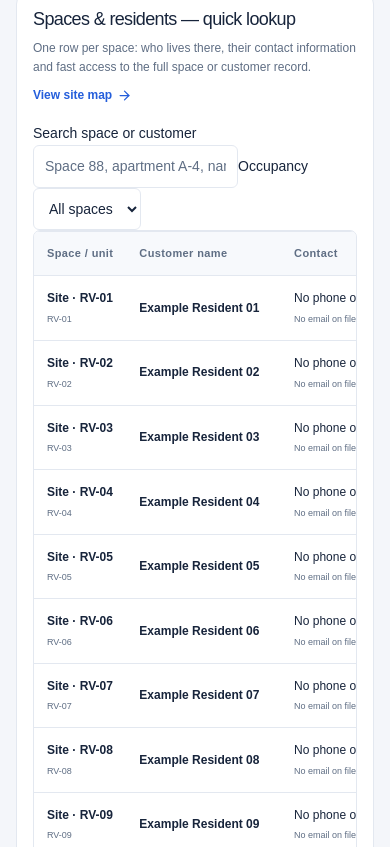
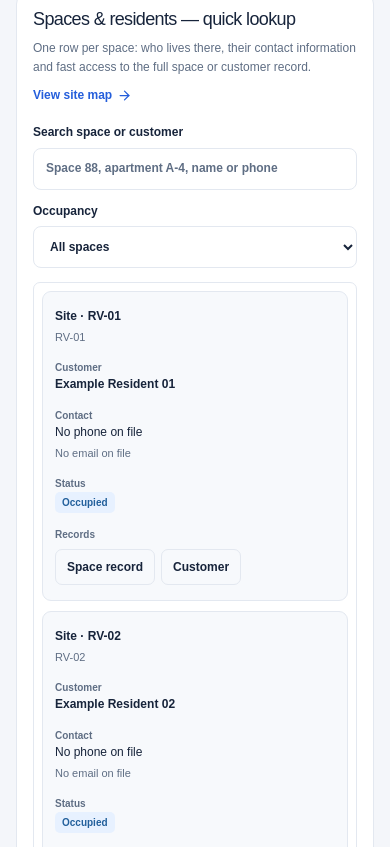
Before and after one commit to larrinamsalva/ForgeOS-Property-Manager, a Next.js app: page /demo in a window 390 px wide. Shown: the part 1017-1864 px from the top of the page. Built offline with nearby package versions, Linux system fonts and the light colour scheme.

Commit message:
Style overview resident rows with compact mobile/tablet cards and desktop table

```diff
--- a/src/app/demo/demo.css
+++ b/src/app/demo/demo.css
@@ -121,3 +121,34 @@
 :root[data-theme='dark'] .demo-tile.available,:root[data-theme='dark'] .demo-map-space.available{background:#184937;border-color:#377b59;color:#dbffec}
 :root[data-theme='dark'] .demo-tile.reserved,:root[data-theme='dark'] .demo-map-space.reserved{background:#503b1e;border-color:#a27d41;color:#ffe4ae}
 :root[data-theme='dark'] .demo-status.occupied{background:#20496c;color:#d5edff}
+
+/* Overview: space-first quick lookup, without changing occupancy on click. */
+.demo-overview-directory .demo-section-head{align-items:center;flex-wrap:wrap}
+.demo-overview-filters{display:grid;grid-template-columns:minmax(0,2fr) minmax(145px,1fr);gap:12px;margin-bottom:14px}
+.demo-overview-filters label{font-weight:750;font-size:12px;color:var(--text);display:grid;gap:6px;min-width:0}
+.demo-overview-filters input,.demo-overview-filters select{background:var(--input);border:1px solid var(--line);border-radius:8px;padding:10px 12px;width:100%;min-width:0;min-height:42px;color:var(--text)}
+.demo-overview-table{min-width:690px}
+.demo-overview-table td{vertical-align:middle;overflow-wrap:anywhere}
+.demo-overview-table td>strong{font-weight:750}
+.demo-overview-table td>small,.demo-overview-table td>span+small{display:block;color:var(--muted);font-size:11px;margin-top:3px}
+.demo-overview-actions{display:flex;flex-wrap:wrap;gap:6px}
+.demo-overview-actions .demo-small-button{white-space:normal}
+.demo-overview-empty{text-align:center;color:var(--muted);padding:24px!important}
+.demo-overview-operations .demo-tasks{display:grid;grid-template-columns:repeat(3,minmax(0,1fr));gap:10px}
+@media(max-width:750px){
+  .demo-overview-operations .demo-tasks{grid-template-columns:1fr}
+  .demo-overview-table{min-width:0}
+  .demo-overview-table thead{display:none}
+  .demo-overview-table tbody{display:grid;gap:10px;padding:8px}
+  .demo-overview-table tbody tr{display:grid;grid-template-columns:minmax(0,1fr) minmax(0,1fr);gap:8px;padding:12px;background:var(--surface-2);border:1px solid var(--line);border-radius:9px}
+  .demo-overview-table td{border:0!important;padding:3px 0}
+  .demo-overview-table td:first-child{grid-column:1/-1}
+  .demo-overview-table td:nth-child(3){grid-column:1/-1}
+  .demo-overview-table td:last-child{grid-column:1/-1}
+  .demo-overview-table td:nth-child(2)::before{content:'Customer';display:block;font-size:10px;font-weight:750;color:var(--muted)}
+  .demo-overview-table td:nth-child(3)::before{content:'Contact';display:block;font-size:10px;font-weight:750;color:var(--muted)}
+  .demo-overview-table td:nth-child(4)::before{content:'Status';display:block;font-size:10px;font-weight:750;color:var(--muted)}
+  .demo-overview-table td:last-child::before{content:'Records';display:block;font-size:10px;font-weight:750;color:var(--muted);margin-bottom:6px}
+  .demo-overview-table td.demo-overview-empty{grid-column:1/-1}
+}
+@media(max-width:460px){.demo-overview-filters{grid-template-columns:1fr}}
```
